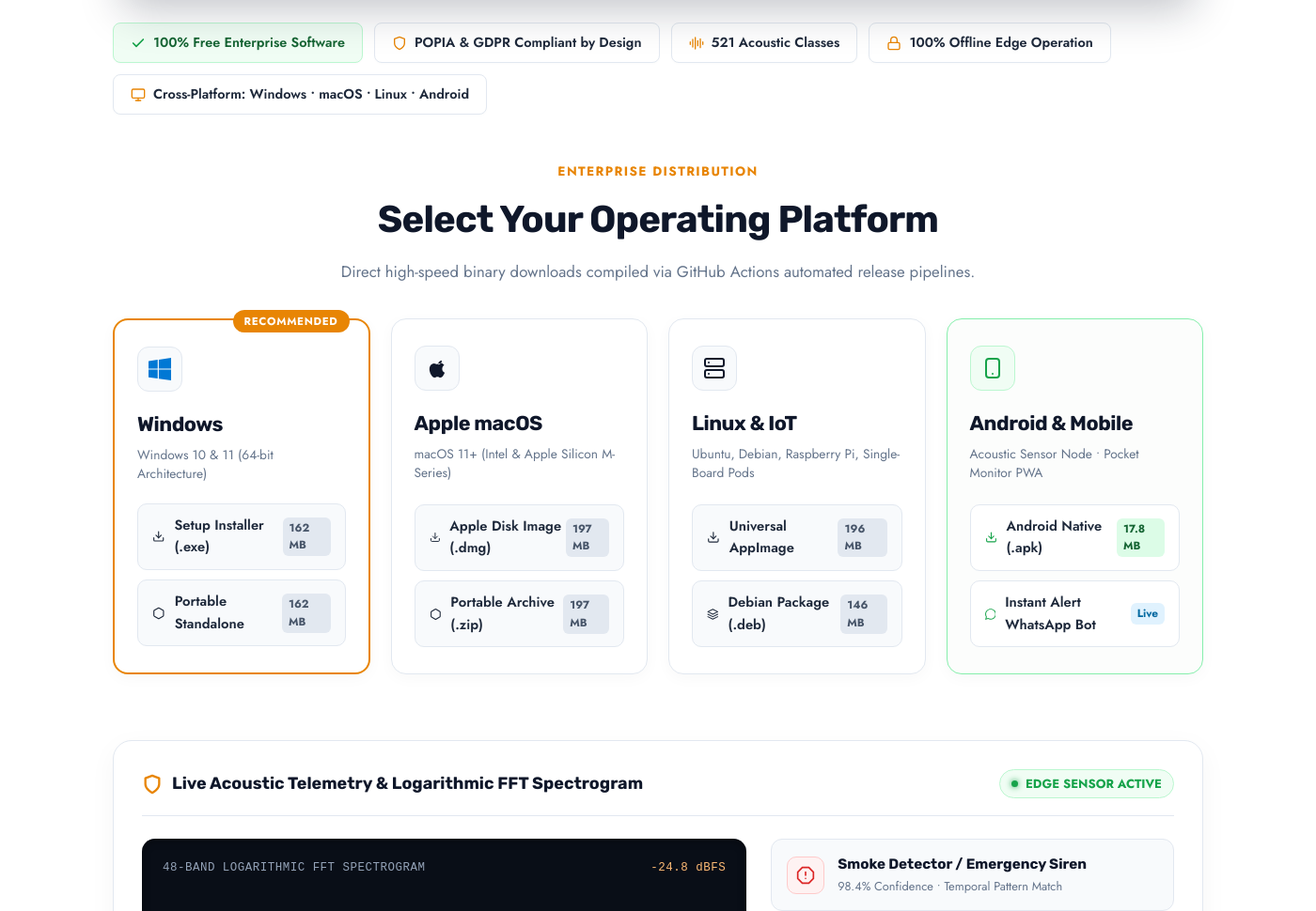
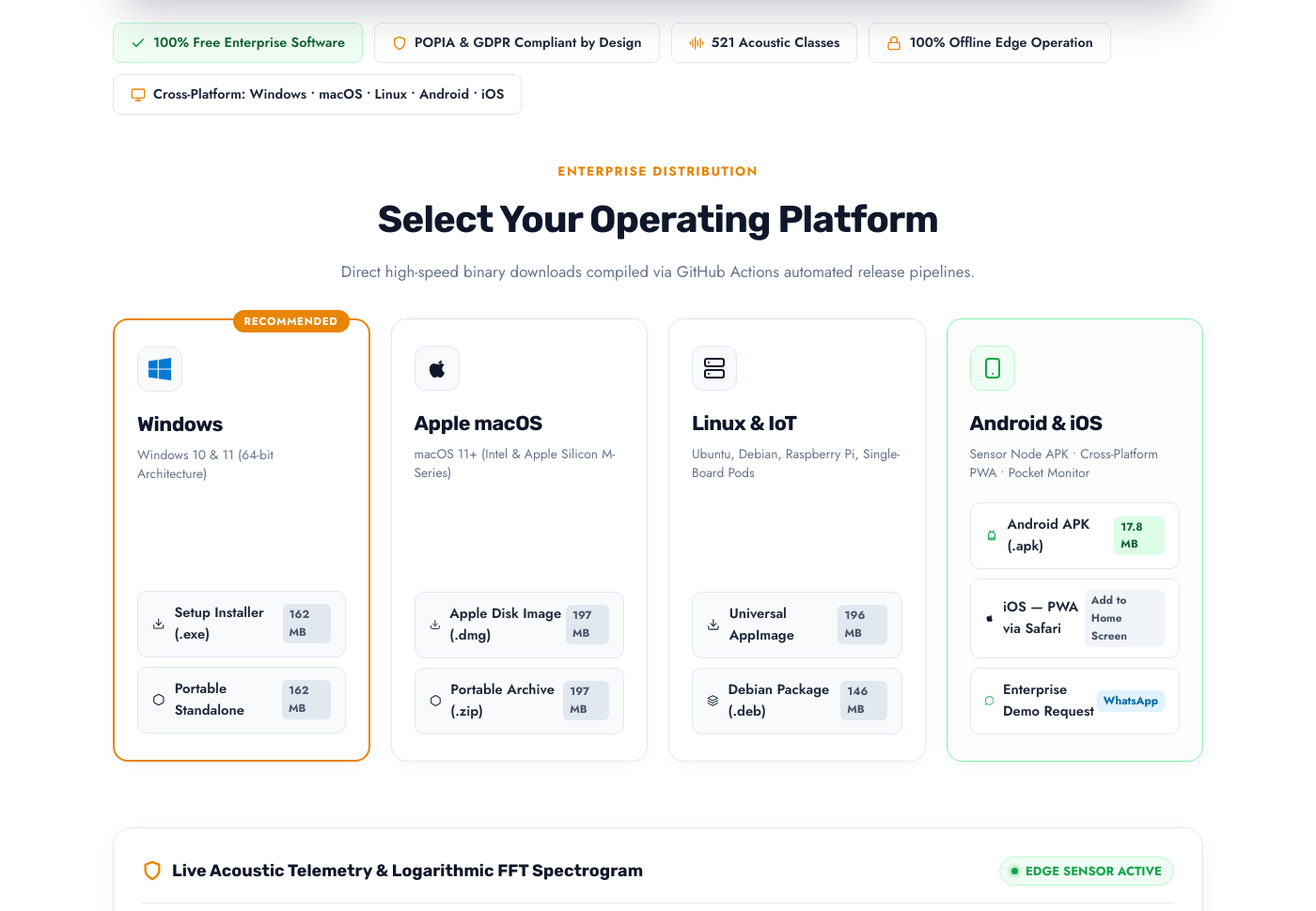
Before and after one commit to ademlitrik/sound-sentinel-pro, an Electron app: page afrovisionmedia-sound-sentinel-page.html in a window 1400 px wide. Shown: the part 502-1472 px from the top of the page at 94% size. Drawn offline with Linux system fonts and the light colour scheme.

Commit message:
docs(readme): complete multi-platform rewrite with all download links, mobile, IoT, and CI/CD docs
- Replace Windows-only README with full enterprise multi-platform documentation
- Add download table: Windows (.exe installer + portable), macOS (.dmg + .zip), Linux (.AppImage + .deb), Android (.apk)
- Document IoT edge deployment on Raspberry Pi / single-board computers
- Add mobile PWA hosting and iOS instructions
- Document GitHub Actions CI/CD pipeline per runner
- Add project structure tree, development commands, enterprise use cases
- Remove all emojis from README (full plain-text enterprise markdown)

fix(website): update Android APK download link to GitHub Release (v1.0.0)

- Replace ephemeral GitHub Actions run URL with permanent release download URL
- URL: github.com/ademlitrik/sound-sentinel-pro/releases/download/v1.0.0/Sound-Sentinel-Pro-Mobile.apk
- Add iOS PWA entry to mobile card with Apple vector icon
- Update cross-platform pill: Windows / macOS / Linux / Android / iOS
- Rename mobile card header from 'Android & Mobile' to 'Android & iOS'
- Add third download row for enterprise WhatsApp demo enquiry

```diff
--- a/afrovisionmedia-sound-sentinel-page.html
+++ b/afrovisionmedia-sound-sentinel-page.html
@@ -769,7 +769,7 @@
     </div>
     <div class="av-pill-strip-item">
       <svg width="16" height="16" viewBox="0 0 24 24" fill="none" stroke="currentColor" stroke-width="2" stroke-linecap="round" stroke-linejoin="round"><rect x="2" y="3" width="20" height="14" rx="2" ry="2"/><line x1="8" y1="21" x2="16" y2="21"/><line x1="12" y1="17" x2="12" y2="21"/></svg>
-      Cross-Platform: Windows • macOS • Linux • Android
+      Cross-Platform: Windows • macOS • Linux • Android • iOS
     </div>
   </div>
 
@@ -867,31 +867,43 @@
         </div>
       </div>
 
-      <!-- Mobile & Android Node Card -->
+      <!-- Mobile: Android & iOS Card -->
       <div class="av-matrix-card" style="border-color: #86efac; background: #fcfdfc;">
         <div>
           <div class="av-platform-icon-box" style="background:#f0fdf4; color:#16a34a; border-color:#bbf7d0;">
             <!-- Modern Mobile Vector -->
             <svg width="24" height="24" viewBox="0 0 24 24" fill="none" stroke="currentColor" stroke-width="2" stroke-linecap="round" stroke-linejoin="round"><rect x="5" y="2" width="14" height="20" rx="3" ry="3"/><line x1="12" y1="18" x2="12.01" y2="18"/></svg>
           </div>
-          <h3>Android &amp; Mobile</h3>
-          <div class="av-matrix-meta">Acoustic Sensor Node &bull; Pocket Monitor PWA</div>
+          <h3>Android &amp; iOS</h3>
+          <div class="av-matrix-meta">Sensor Node APK &bull; Cross-Platform PWA &bull; Pocket Monitor</div>
         </div>
         <div class="av-dl-list">
-          <a href="https://github.com/ademlitrik/sound-sentinel-pro/actions/runs/39365371738" class="av-dl-link" target="_blank" style="background:#ffffff;">
+          <!-- Android APK — GitHub Release -->
+          <a href="https://github.com/ademlitrik/sound-sentinel-pro/releases/download/v1.0.0/Sound-Sentinel-Pro-Mobile.apk" class="av-dl-link" download style="background:#ffffff;">
             <div class="av-dl-title-wrap">
-              <svg width="16" height="16" viewBox="0 0 24 24" fill="none" stroke="#16a34a" stroke-width="2" stroke-linecap="round" stroke-linejoin="round"><path d="M21 15v4a2 2 0 0 1-2 2H5a2 2 0 0 1-2-2v-4"/><polyline points="7 10 12 15 17 10"/><line x1="12" y1="15" x2="12" y2="3"/></svg>
-              <span>Android Native (.apk)</span>
+              <!-- Android robot SVG -->
+              <svg width="16" height="16" viewBox="0 0 24 24" fill="none" stroke="#16a34a" stroke-width="2" stroke-linecap="round" stroke-linejoin="round"><path d="M6 18v-6a6 6 0 0 1 12 0v6"/><path d="M6 18a2 2 0 0 0 2 2h8a2 2 0 0 0 2-2v-1H6v1z"/><line x1="9" y1="6" x2="9" y2="3"/><line x1="15" y1="6" x2="15" y2="3"/></svg>
+              <span>Android APK (.apk)</span>
             </div>
             <span class="av-dl-tag" style="background:#dcfce7; color:#166534;">17.8 MB</span>
           </a>
+          <!-- iOS PWA — Add to Home Screen via Safari -->
+          <a href="https://github.com/ademlitrik/sound-sentinel-pro/releases" class="av-dl-link" target="_blank" style="background:#ffffff;">
+            <div class="av-dl-title-wrap">
+              <!-- Apple vector -->
+              <svg width="16" height="16" viewBox="0 0 24 24" fill="#0f172a"><path d="M18.71 19.5c-.83 1.24-1.71 2.45-3.05 2.47-1.34.03-1.77-.79-3.29-.79-1.53 0-2 .77-3.27.82-1.31.05-2.3-1.32-3.14-2.53C4.25 17 2.94 12.45 4.7 9.39c.87-1.52 2.43-2.48 4.12-2.51 1.28-.02 2.5.87 3.29.87.78 0 2.26-1.07 3.81-.91.65.03 2.47.26 3.64 1.98-.09.06-2.17 1.28-2.15 3.81.03 3.02 2.65 4.03 2.68 4.04-.03.07-.42 1.44-1.38 2.83M15.97 6.85c.66-.82 1.11-1.96.99-3.1-.96.04-2.12.64-2.8 1.44-.6.69-1.12 1.83-1 2.94 1.08.08 2.15-.46 2.81-1.28z"/></svg>
+              <span>iOS — PWA via Safari</span>
+            </div>
+            <span class="av-dl-tag" style="background:#f1f5f9; color:#475569;">Add to Home Screen</span>
+          </a>
+          <!-- WhatsApp Enterprise Demo -->
           <a href="https://wa.me/2782516591?text=Hello%20Afro%20Vision%20Media,%20I%20would%20like%20to%20request%20an%20enterprise%20Sound%20Sentinel%20demo" class="av-dl-link" target="_blank" style="background:#ffffff;">
             <div class="av-dl-title-wrap">
               <!-- Official WhatsApp Vector -->
               <svg width="16" height="16" viewBox="0 0 24 24" fill="#16a34a"><path d="M.057 24l1.687-6.163c-1.041-1.804-1.588-3.849-1.587-5.946.003-6.556 5.338-11.891 11.893-11.891 3.181.001 6.167 1.24 8.413 3.488 2.245 2.248 3.481 5.236 3.48 8.414-.003 6.557-5.338 11.892-11.893 11.892-1.99-.001-3.951-.5-5.688-1.448l-6.305 1.654zm6.597-3.807c1.676.995 3.276 1.591 5.392 1.592 5.448 0 9.886-4.434 9.889-9.885.002-5.462-4.415-9.89-9.881-9.892-5.452 0-9.887 4.434-9.889 9.884-.001 2.225.651 3.891 1.746 5.634l-.999 3.648 3.742-.981z"/></svg>
-              <span>Instant Alert WhatsApp Bot</span>
+              <span>Enterprise Demo Request</span>
             </div>
-            <span class="av-dl-tag" style="background:#e0f2fe; color:#0369a1;">Live</span>
+            <span class="av-dl-tag" style="background:#e0f2fe; color:#0369a1;">WhatsApp</span>
           </a>
         </div>
       </div>
```
Also changed, not shown: README.md.
